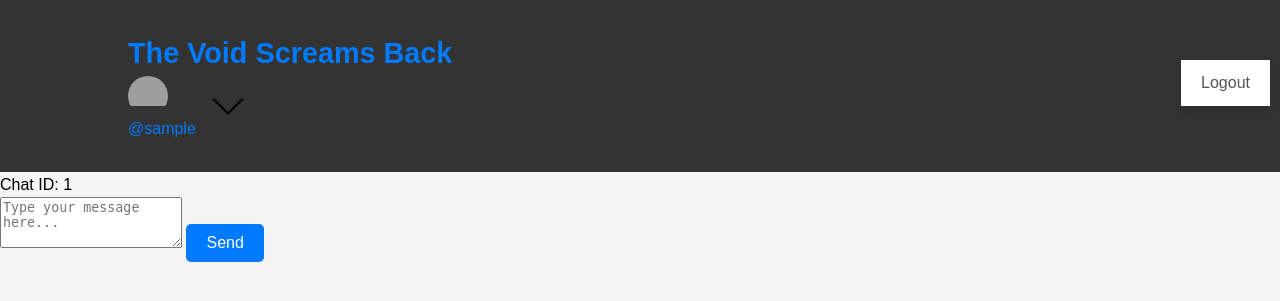
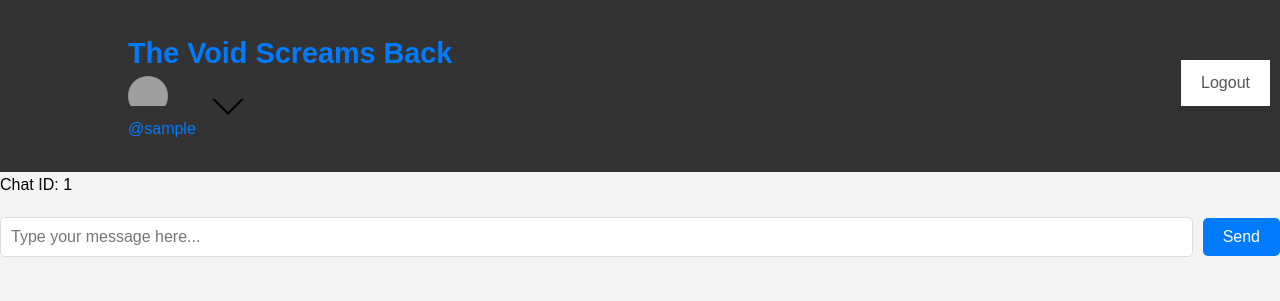
Before and after one commit to horseless-labs/void, a Django app: page /chat/1 in a window 1280 px wide. Shown: the top 301 px of the page. Run offline with Django 5.2, Linux system fonts and the light colour scheme; a user stored in the database is signed in; tables that the repository leaves empty hold one stand-in row (values such as "Sample post"); grey boxes are pictures that could not be loaded.

Commit message:
Changed text area to input

```diff
--- a/base/templates/base/chat.html
+++ b/base/templates/base/chat.html
@@ -38,7 +38,7 @@
     <!-- Message input form -->
     <form id="message-form" method="post" action="{% url 'chat-send-message' chat_id=conversation.chat_id %}">
         {% csrf_token %}
-        <textarea name="message" id="message-input" rows="3" placeholder="Type your message here..."></textarea>
+        <input type="text" name="message" id="message-input" rows="3" placeholder="Type your message here..."></>
         <button type="submit">Send</button>
     </form>
 </div>
--- a/static/style.css
+++ b/static/style.css
@@ -160,6 +160,63 @@ form button:hover {
     background-color: #0056b3;
 }
 
+/* General Styles for the Chat Form */
+#message-form {
+    display: flex; /* Align input and button in a row */
+    align-items: center; /* Vertically center align input and button */
+    gap: 10px; /* Add some space between the input and the button */
+    margin-top: 20px; /* Optional: Add some space above the form */
+}
+
+/* Input Field Styling */
+#message-input {
+    flex: 1; /* Allow the input field to take up the remaining space */
+    padding: 10px; /* Padding inside the input field */
+    border: 1px solid #ddd; /* Light border */
+    border-radius: 5px; /* Rounded corners */
+    font-size: 1em; /* Text size */
+    box-sizing: border-box; /* Ensure padding is included in the width calculation */
+}
+
+/* Button Styling */
+#message-form button {
+    background-color: #007bff; /* Primary button color */
+    color: #fff; /* Button text color */
+    border: none; /* Remove default border */
+    padding: 10px 20px; /* Button padding */
+    border-radius: 5px; /* Rounded corners */
+    cursor: pointer; /* Pointer cursor on hover */
+    font-size: 1em; /* Font size */
+    transition: background-color 0.3s ease; /* Smooth transition for hover effect */
+}
+
+/* Button Hover Effect */
+#message-form button:hover {
+    background-color: #0056b3; /* Darker button color on hover */
+}
+
+.message-user,
+.message-computer {
+    margin-bottom: 10px;
+    padding: 10px;
+    border-radius: 5px;
+}
+
+.message-user {
+    background-color: #e1f5fe;
+}
+
+.message-computer {
+    background-color: #f1f8e9;
+}
+
+.timestamp {
+    display: block;
+    font-size: 0.8em;
+    color: #666;
+    margin-top: 5px;
+}
+
 /* Journal Page Styles */
 #journal-container {
     background: #fff;
```
